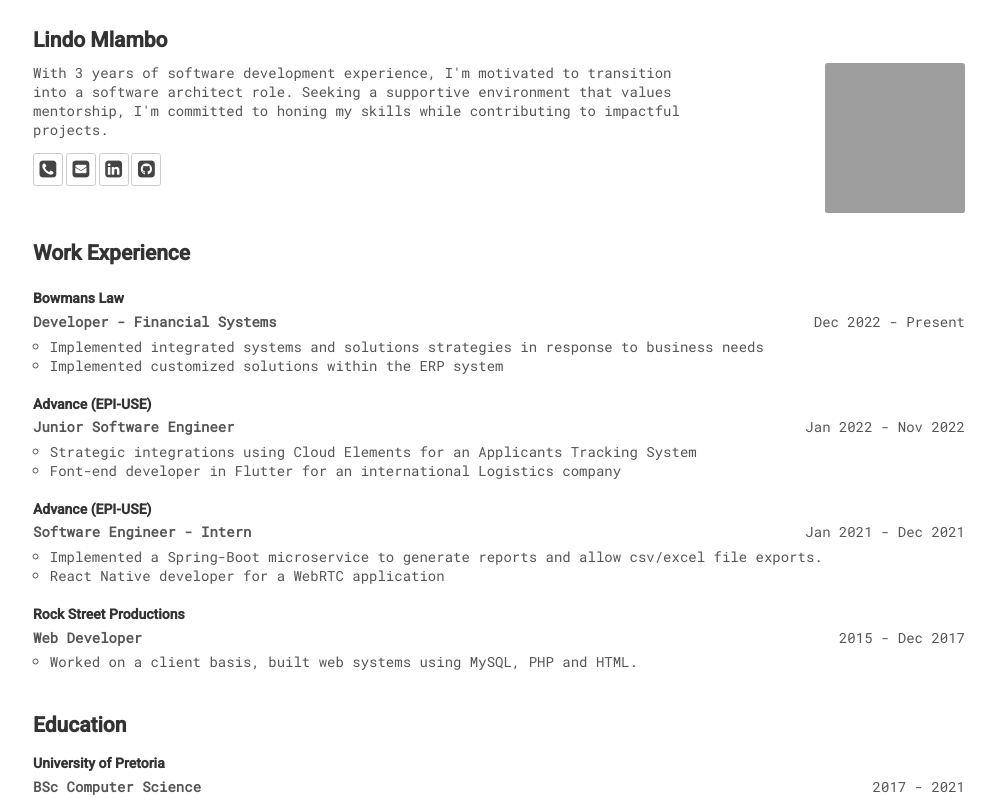
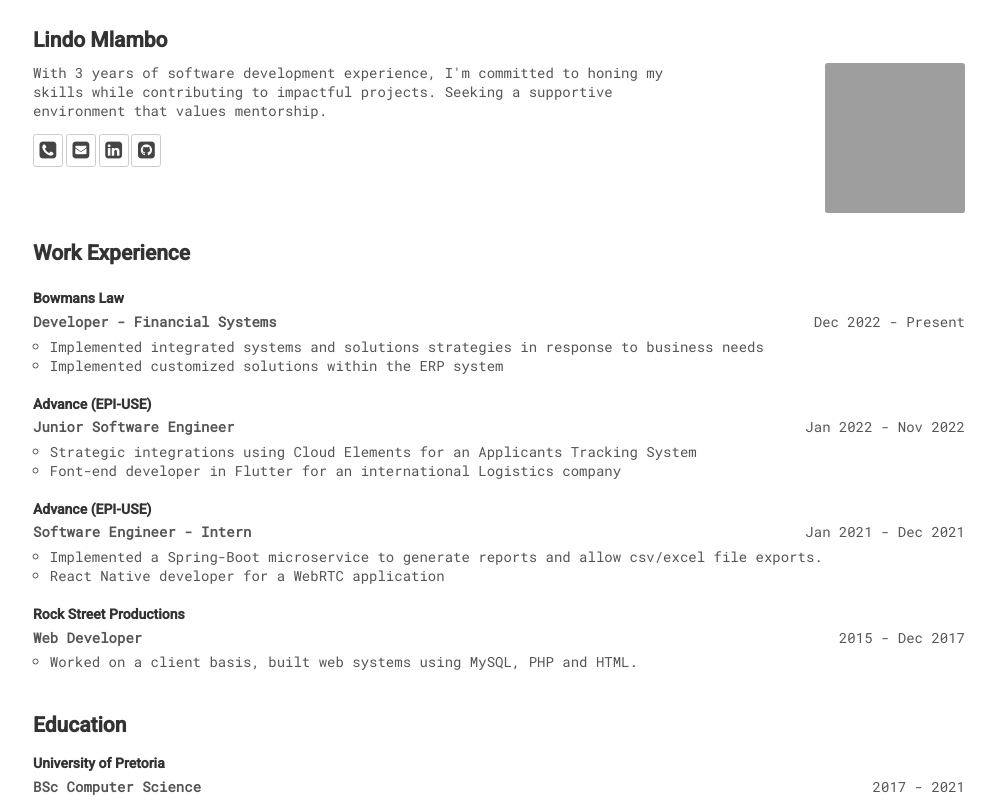
Before and after one commit to Lindo-Mlambo/personal, a plain HTML site: page index.html in a window 1280 px wide. Shown: the top 806 px of the page, without its empty margins (141-1137 px from the left). Drawn offline with Linux system fonts and the light colour scheme; grey boxes are pictures that could not be loaded.

Commit message:
Update intro paragraph to avoid confusions

```diff
--- a/css/style.css
+++ b/css/style.css
@@ -113,7 +113,6 @@ div.interest-card {
   flex-direction: column;
   gap: .5em;
   align-items: center;
-  /* border: 1px solid #ccc; */
   border-radius: .5em;
   padding: 1em;
   font-family: 'Roboto', sans-serif;
--- a/index.html
+++ b/index.html
@@ -42,10 +42,9 @@
         <div class="info">
           <div class="brief">
             <p>
-              With 3 years of software development experience, I'm motivated to
-              transition into a software architect role. Seeking a supportive
-              environment that values mentorship, I'm committed to honing my
-              skills while contributing to impactful projects.
+              With 3 years of software development experience, I'm committed to
+              honing my skills while contributing to impactful projects. Seeking
+              a supportive environment that values mentorship.
             </p>
             <div class="contact">
               <a
```
